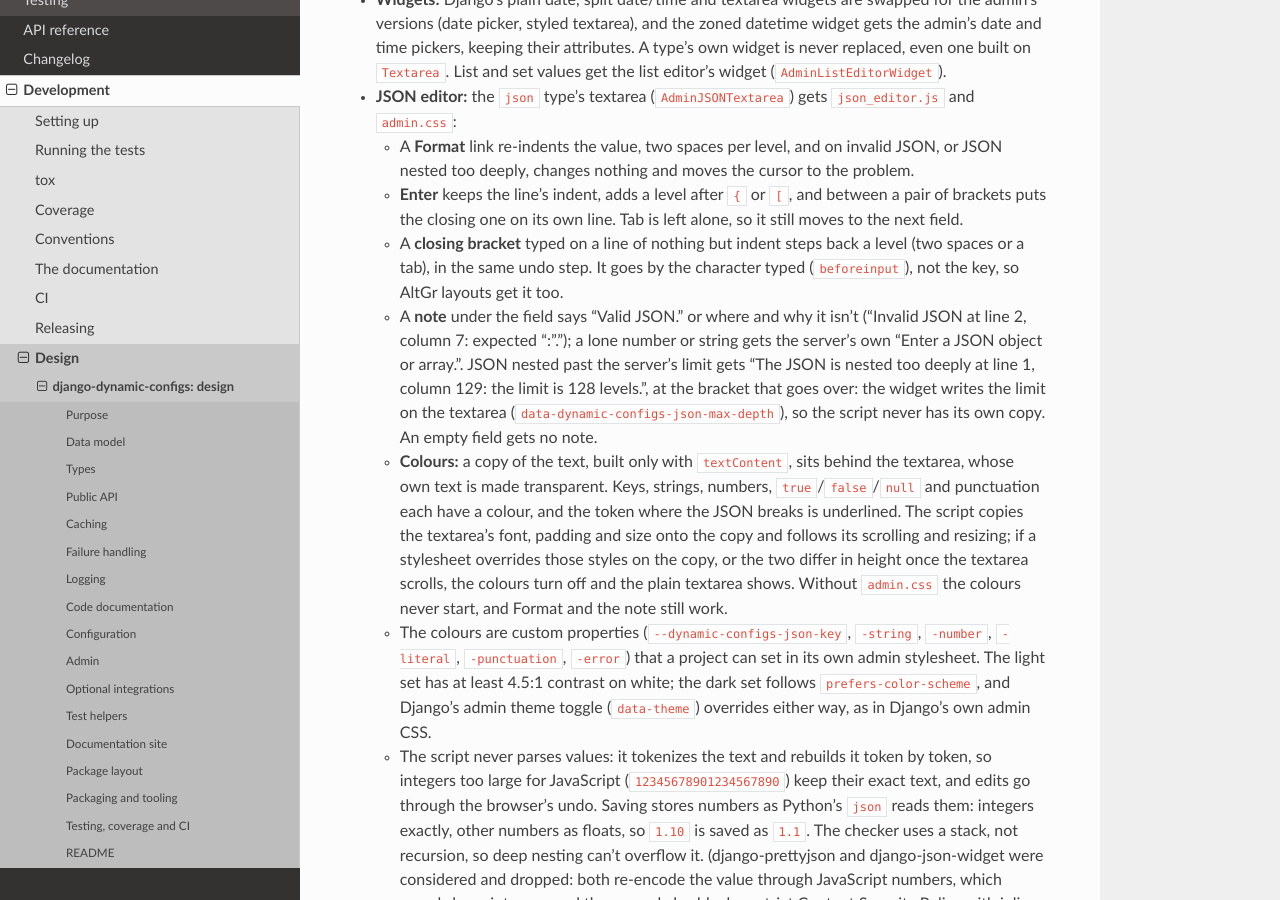
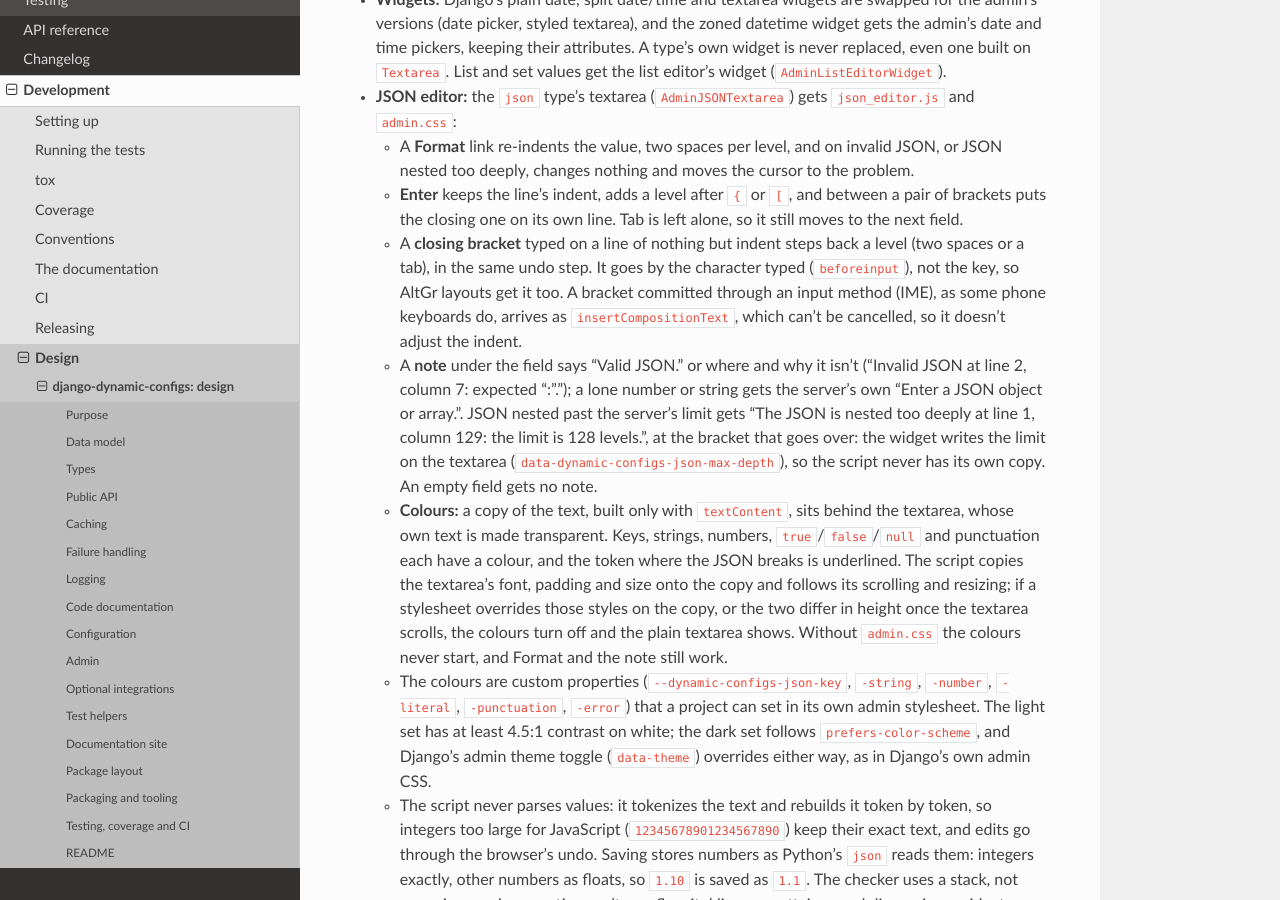
Before and after one commit to Tecktron/django-dynamic-configs, a Sphinx documentation site: the page built from docs/design/django-dynamic-configs.md, in a window 1280 px wide and 900 px high, scrolled down 13950 px. Built offline with Sphinx 7.4.7 and the Read the Docs theme 3.1.0, drawn with Linux system fonts in a browser that asks for light colours.

Commit message:
Skip the composition-only bracket test in Firefox
In Firefox, Playwright's keyboard.insert_text is an IME composition commit
(Juggler's commitCompositionWith): a beforeinput of insertCompositionText,
not cancelable, which the editor's closing-bracket step-back can't act on.
The test stands for a key-less bracket, as from an AltGr layout; Firefox's
key-press path is covered by the press_sequentially bracket tests. The
docs say a bracket committed through an input method doesn't adjust the
indent.

```diff
--- a/docs/design/django-dynamic-configs.md
+++ b/docs/design/django-dynamic-configs.md
@@ -508,7 +508,9 @@ optional and every page works without them: `dynamic_configs/admin.js` fills in
   - **Enter** keeps the line's indent, adds a level after `{` or `[`, and between a pair of brackets puts the closing
     one on its own line. Tab is left alone, so it still moves to the next field.
   - A **closing bracket** typed on a line of nothing but indent steps back a level (two spaces or a tab), in the same
-    undo step. It goes by the character typed (`beforeinput`), not the key, so AltGr layouts get it too.
+    undo step. It goes by the character typed (`beforeinput`), not the key, so AltGr layouts get it too. A bracket
+    committed through an input method (IME), as some phone keyboards do, arrives as `insertCompositionText`, which
+    can't be cancelled, so it doesn't adjust the indent.
   - A **note** under the field says "Valid JSON." or where and why it isn't ("Invalid JSON at line 2, column 7:
     expected ":"."); a lone number or string gets the server's own "Enter a JSON object or array.". JSON nested past
     the server's limit gets "The JSON is nested too deeply at line 1, column 129: the limit is 128 levels.", at the
```
Also changed, not shown: docs/admin.md (+2 -1 lines), 1 other file.
